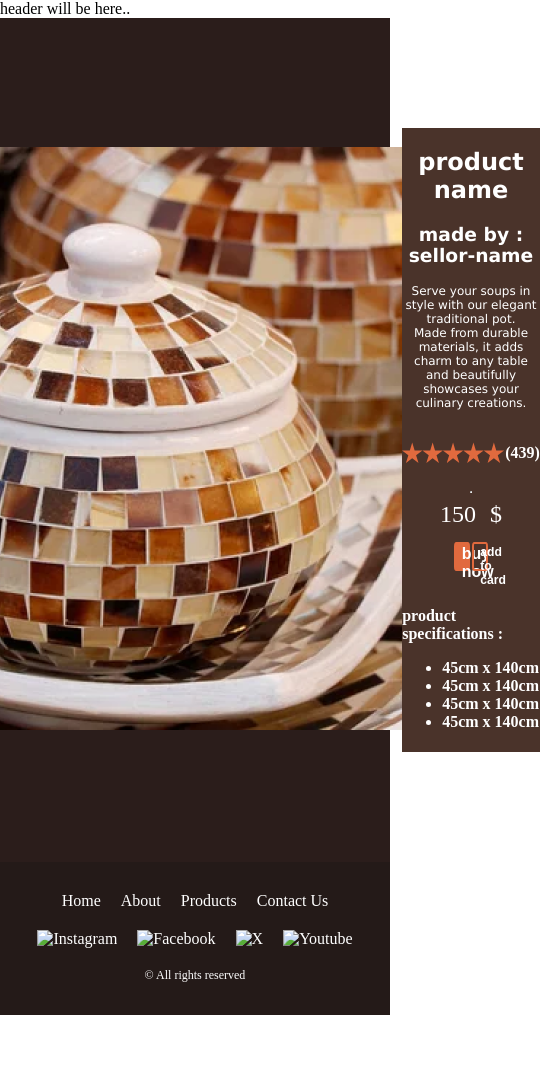
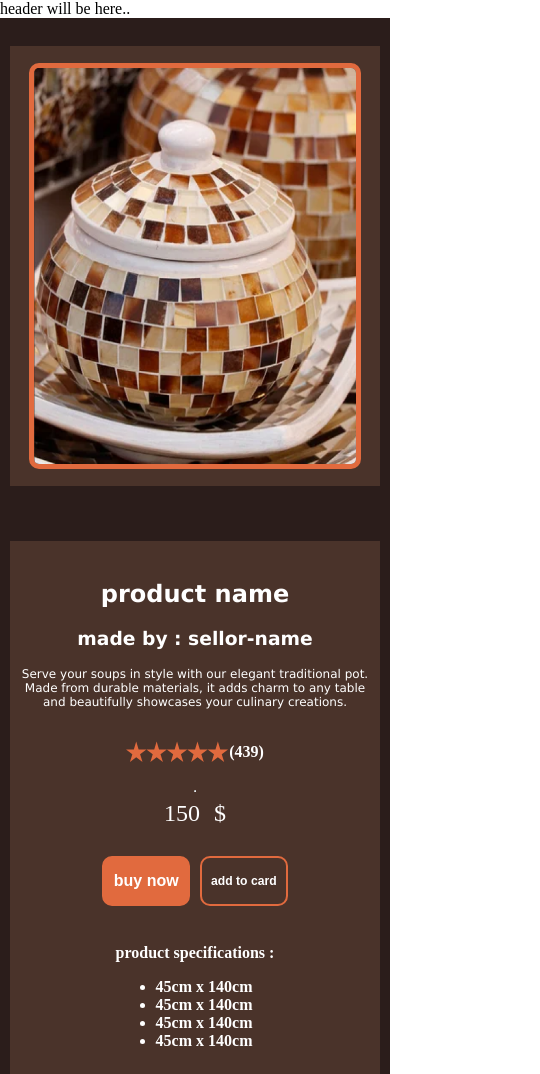
Before and after one commit to vm3do/Artisan-Craft, a plain HTML site: page prod-details.html in a window 390 px wide. Shown: the top 1074 px of the page, 540 px wide, since content can reach past the window. Before the commit the page ends 1015 px from the top, so only its background shows below. Drawn offline with Linux system fonts and the light colour scheme.

Commit message:
make the prod-details page's design responsive

```diff
--- a/prod-details.css
+++ b/prod-details.css
@@ -3,22 +3,41 @@ body{
     padding :0px;
 }
 .prod1-details{
-
+  height: 100vh;
     background-color: #2B1D1B;
 
 }
 .prod1-details__content{
-    height: 100vh;
+    /* height: inherit; */
+    height: 100%;
     width: 100%;
     display:flex;
-    justify-content: center;
+    justify-content: space-evenly;
     align-items: center;
+}
+.prod1-details__content__prod-img{
+  width: 40%;
+  height: 74%;
+  overflow: hidden;
+  display: flex;
+  justify-content: center;
+  background-color: #4A332A;
+
 
 
 }
+
+.prod1-details__content__prod-img img{
+  width: auto;
+  /* object-fit: cover; */
+  height: 90%;
+  border: solid 5px #E16A3E;
+  border-radius: 10px;
+  margin:auto;
+}
 .prod1-details__content__prod-info{
     height: 74%;
-    width: 50%;
+    width: 40%;
     background-color: #4A332A;
     color:white;
     display: flex;
@@ -46,18 +65,18 @@ body{
     word-spacing: 8px;
 }
 .prod1-details__content__prod-info__buttons{
-
-    width:25%;
+    width:50%;
     height: 15%;
     display: flex;
-    justify-content: space-between;
+    justify-content: space-evenly;
     align-items: center;
+    gap: 10px;
 }
 .prod1-details__content__prod-info__buttons__buy-now{
-    width: 43%;
-    height: 50%;
+    width: 120px;
+    height: 50px;
     border:solid 2px #E16A3E;
-    border-radius: 15%;
+    border-radius: 10px;
     background-color: #E16A3E;
     color:white;
     font-size:100%;
@@ -65,16 +84,86 @@ body{
 
 }
 .prod1-details__content__prod-info__buttons__add-to-card{
-    width: 43%;
-    height: 50%;
+  width: 120px;
+  height: 50px;
     border:solid 2px #E16A3E;
-    border-radius: 15%;
+    border-radius: 10px;
     background-color: transparent;
     color: white;
     font-size:76%;
     font-weight: bold;
 
 }
+/* @media  screen (max-width: 425px) {
+  .prod1-details__content__prod-img{
+    object-fit:contain;
+  }
+
+}
+ */
+
+ @media  screen and (max-width:980px) {
+  .prod1-details__content{
+    justify-content: center;
+
+  }
+  .prod1-details__content__prod-img{
+    width: 45%;
+
+  }
+  .prod1-details__content__prod-info{
+    width: 50%;
+  }
+
+ }
+ @media screen and (max-width:840px){
+  .prod1-details__content{
+    flex-direction: column;
+    align-items:center;
+    /* width: 100%; */
+
+ }
+ .prod1-details__content__prod-img{
+  width: 90%;
+  height: 40%;
+
+}
+.prod1-details__content__prod-info{
+  width: 90%;
+  height: 50%;
+}
+
+.prod1-details{
+  height: 1100px;
+
+}
+.prod1-details__content__prod-info__prod-description{
+
+  text-align: center;
+}
+
+ }
+
+ @media screen and (max-width:430px){
+
+  .prod1-details__content{
+    justify-content: space-around;
+
+  }
+  .prod1-details__content__prod-img{
+    width: 95%;
+    height: 40%;
+
+
+  }
+  .prod1-details__content__prod-img img{
+    width: 87%;
+  }
+  .prod1-details__content__prod-info{
+    width: 95%;
+  }
+
+ }
 /* footer styling */
 footer {
     background-color: #241a18;
@@ -134,6 +223,20 @@ footer {
     p {
       margin-top: 10px;
     }
+
+    /* .prod1-details__content{
+      display: flex;
+      flex-direction: column;
+    }
+
+    .prod1-details__content__prod-info{
+      width: 90%;
+    }
+
+    .prod1-details__content__prod-img {
+      width: 90%;
+    }
+ */
   }
   @media (max-width: 480px) {
     .social-media img {
--- a/prod-details.html
+++ b/prod-details.html
@@ -57,12 +57,6 @@
                     </h4>
                 </div>
 
-
-
-
-
-
-
             </div>
         </div>
     </section>
@@ -75,16 +69,16 @@
         </ul>
         <ul class="social-media">
           <li>
-            <a href="#"><img src="img-prod-details/instagram.svg" alt="Instagram" /></a>
+            <a href="#"><img src="images/instagram.svg" alt="Instagram" /></a>
           </li>
           <li>
-            <a href="#"><img src="img-prod-details/facebook.svg" alt="Facebook" /></a>
+            <a href="#"><img src="images/facebook.svg" alt="Facebook" /></a>
           </li>
           <li>
-            <a href="#"><img src="img-prod-details/twitter.svg" alt="X" /></a>
+            <a href="#"><img src="images/twitter.svg" alt="X" /></a>
           </li>
           <li>
-            <a href="#"><img src="img-prod-details/youtube.svg" alt="Youtube" /></a>
+            <a href="#"><img src="images/youtube.svg" alt="Youtube" /></a>
           </li>
         </ul>
         <p>© All rights reserved</p>
```
